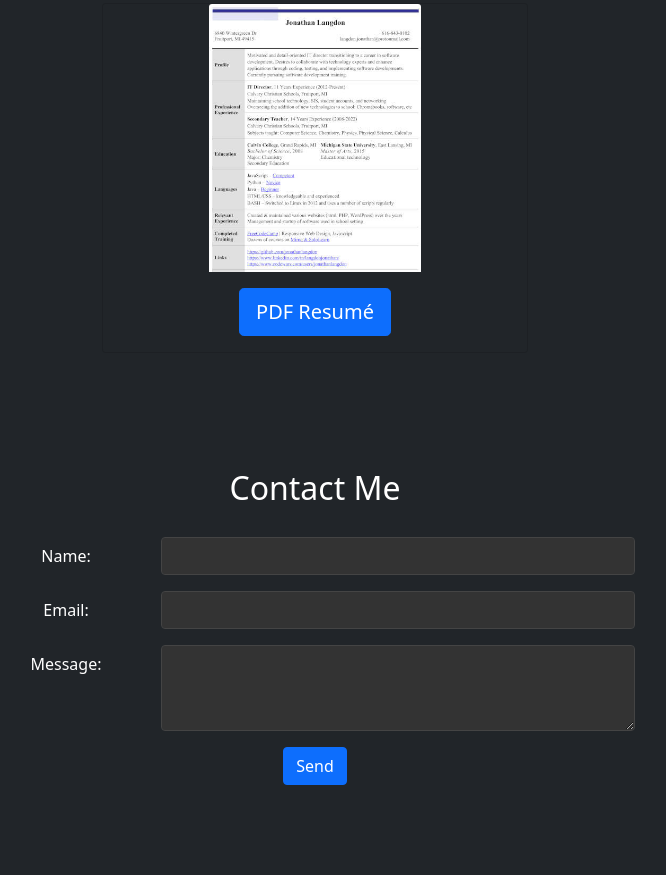
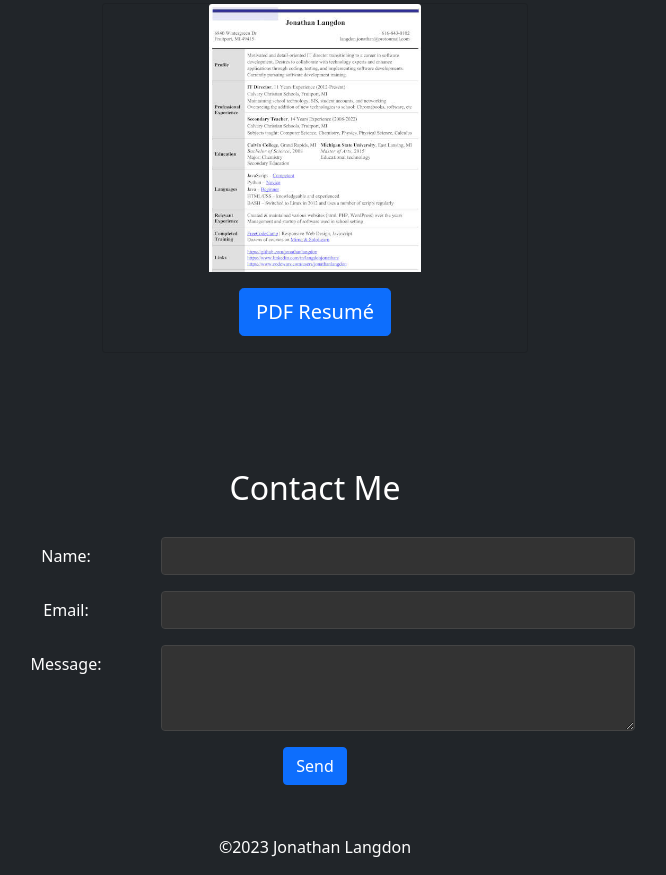
Before and after one commit to jonathanlangdon/jonathanlangdon.github.io, a plain HTML site: page index.html in a window 1280 px wide. Shown: the part 4359-5234 px from the top of the page, without its empty margins (325-991 px from the left). Before the commit the page ends 5194 px from the top, so only its background shows below. Drawn offline with nearby package versions, Linux system fonts and the light colour scheme.

Commit message:
added self-updating copyright year

```diff
--- a/index.html
+++ b/index.html
@@ -271,6 +271,8 @@
       </div>
     </section>
 
+    <footer class="text-center"></footer>
+
     <script src="https://cdn.jsdelivr.net/npm/bootstrap@5.1.1/dist/js/bootstrap.bundle.min.js"></script>
     <script src="script.js?v=1.06"></script>
     <script src="navigationBar.js?v=1.02"></script>
--- a/script.js
+++ b/script.js
@@ -63,3 +63,12 @@ document.addEventListener('DOMContentLoaded', function () {
   // Initial loading check
   lazyLoadSections()
 })
+
+function appendCopyright() {
+  const currentYear = new Date().getFullYear()
+  const copyrightText = document.createElement('p')
+  copyrightText.innerText = `©${currentYear} Jonathan Langdon`
+  document.querySelector('footer').appendChild(copyrightText)
+}
+
+appendCopyright()
```
